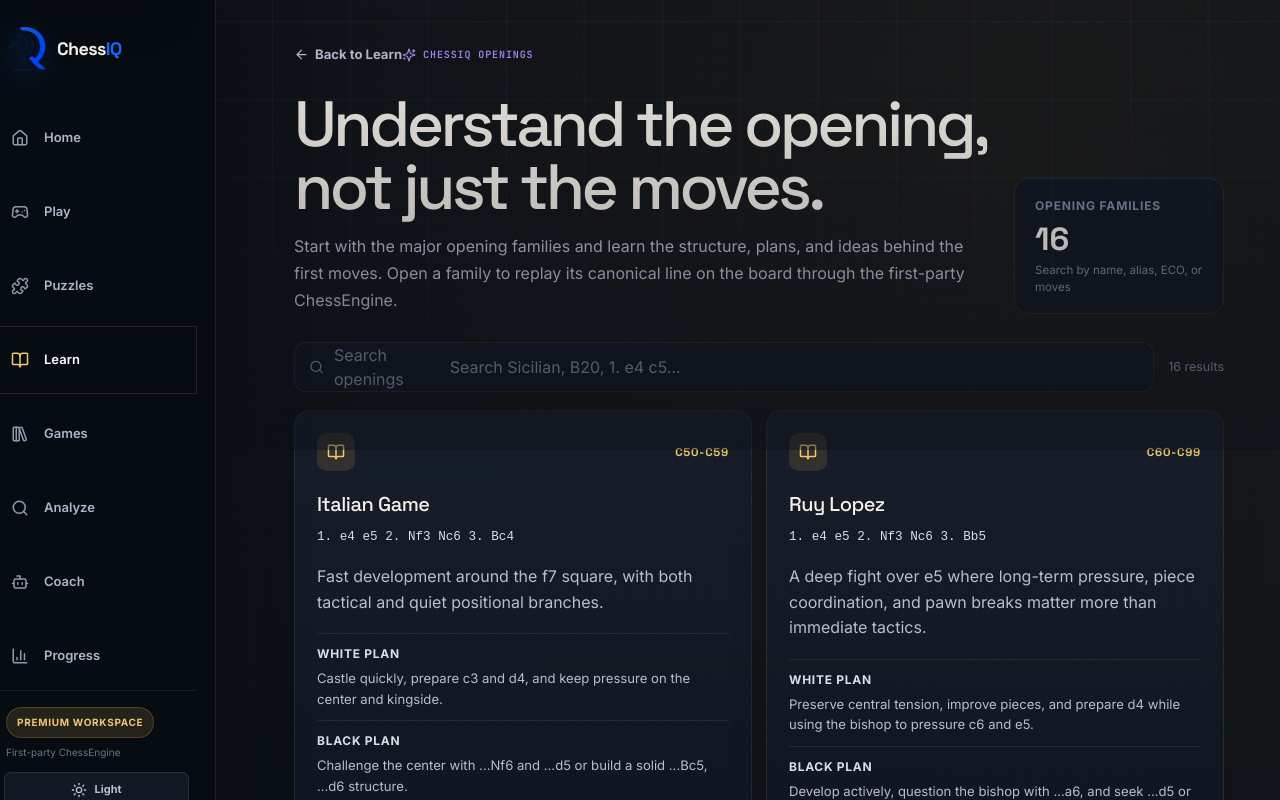
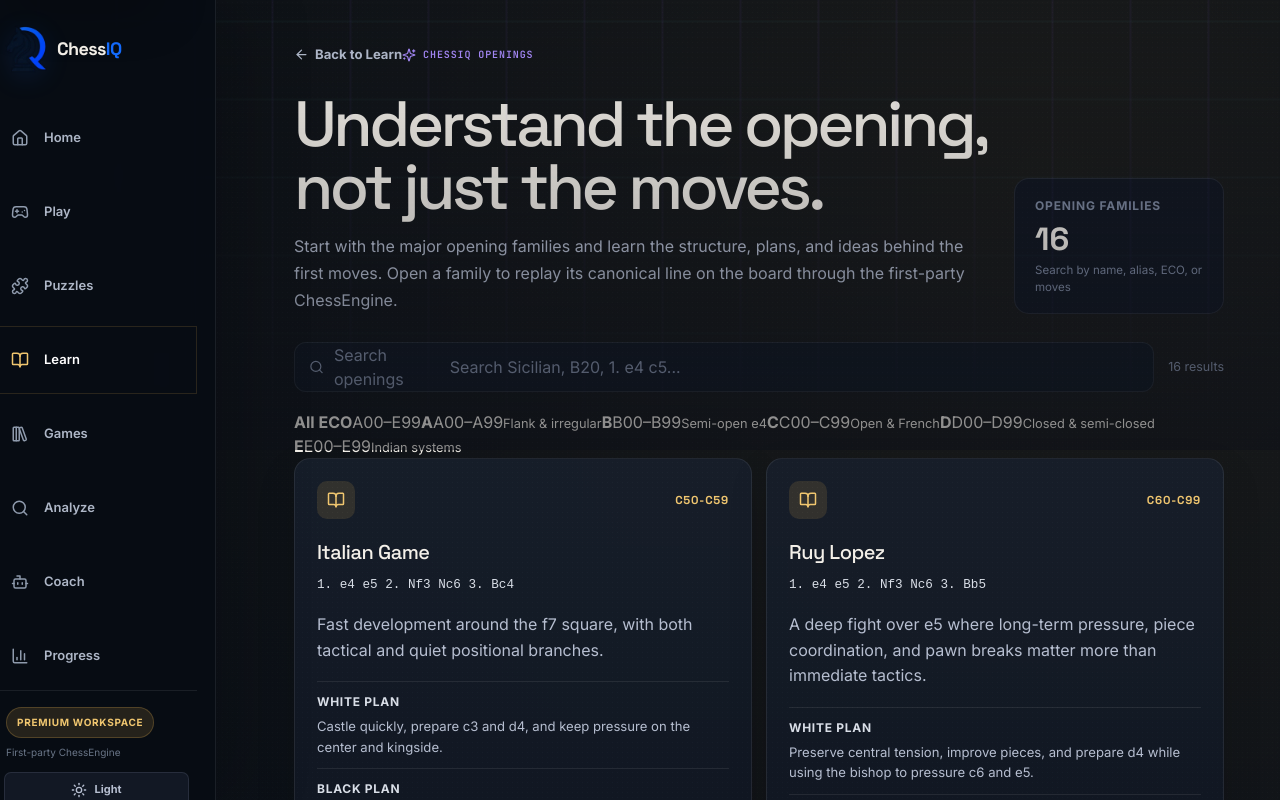
Before and after one commit to Adam-Ghanem/ChessEngine, a React (Vite) app in the folder web/client/: page /learn/openings in a window 1280 px wide. Shown: the top 800 px of the page. Built offline with nearby package versions, Linux system fonts and the light colour scheme.

Commit message:
feat(web): add ECO volume controls to Opening Explorer

```diff
--- a/web/client/src/pages/Openings.tsx
+++ b/web/client/src/pages/Openings.tsx
@@ -3,12 +3,22 @@ import { ArrowLeft, ArrowRight, BookOpen, Search, Sparkles, Target } from "lucid
 import { Link } from "wouter";
 import { BrandMark } from "@/components/BrandMark";
 import { ProductHeader } from "@/components/ProductHeader";
-import { openingFamilies, searchOpeningFamilies } from "@/data/openings";
+import {
+  ecoVolumes,
+  filterOpeningFamiliesByEcoVolume,
+  openingFamilies,
+  searchOpeningFamilies,
+  type EcoVolume,
+} from "@/data/openings";
 import "../openings.css";
 
 export default function Openings() {
   const [query, setQuery] = useState("");
-  const results = useMemo(() => searchOpeningFamilies(query), [query]);
+  const [ecoVolume, setEcoVolume] = useState<EcoVolume | "all">("all");
+  const results = useMemo(
+    () => filterOpeningFamiliesByEcoVolume(searchOpeningFamilies(query), ecoVolume),
+    [query, ecoVolume],
+  );
 
   return (
     <main className="app-shell chessiq-shell">
@@ -44,6 +54,31 @@ export default function Openings() {
           <span className="openings-result-count" aria-live="polite">{results.length} result{results.length === 1 ? "" : "s"}</span>
         </section>
 
+        <nav className="openings-eco-filters" aria-label="Filter openings by ECO volume">
+          <button
+            type="button"
+            className={ecoVolume === "all" ? "is-active" : ""}
+            aria-pressed={ecoVolume === "all"}
+            onClick={() => setEcoVolume("all")}
+          >
+            <strong>All ECO</strong>
+            <span>A00–E99</span>
+          </button>
+          {ecoVolumes.map((volume) => (
+            <button
+              type="button"
+              key={volume.id}
+              className={ecoVolume === volume.id ? "is-active" : ""}
+              aria-pressed={ecoVolume === volume.id}
+              onClick={() => setEcoVolume(volume.id)}
+            >
+              <strong>{volume.id}</strong>
+              <span>{volume.range}</span>
+              <small>{volume.label}</small>
+            </button>
+          ))}
+        </nav>
+
         {results.length ? (
           <section className="openings-grid" aria-label="Opening families">
             {results.map((opening) => (
@@ -75,9 +110,9 @@ export default function Openings() {
         ) : (
           <section className="openings-empty" aria-labelledby="openings-empty-title">
             <Target size={24} />
-            <h2 id="openings-empty-title">No opening family matches that search.</h2>
-            <p>Try an ECO code, a family name, an alias, or the first moves of the line.</p>
-            <button type="button" onClick={() => setQuery("")}>Clear search</button>
+            <h2 id="openings-empty-title">No opening family matches these filters.</h2>
+            <p>Try another ECO volume, an ECO code, a family name, an alias, or the first moves of the line.</p>
+            <button type="button" onClick={() => { setQuery(""); setEcoVolume("all"); }}>Clear filters</button>
           </section>
         )}
 
```
